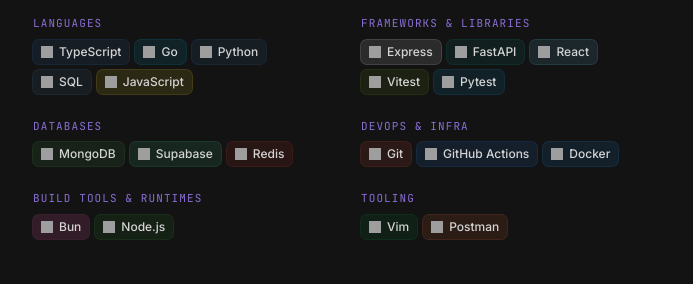
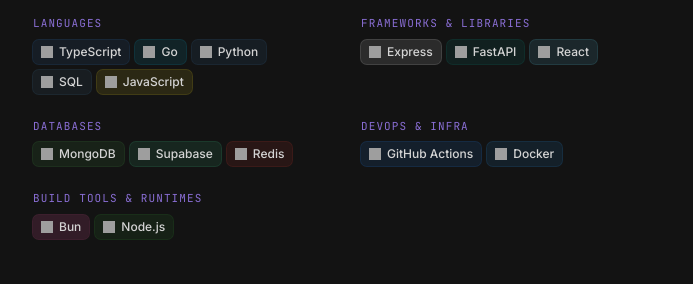
Before and after one commit to yuriongit/portfolio, a React (Vite) app: page / in a window 1280 px wide. Shown: the part 516-800 px from the top of the page, without its empty margins (295-988 px from the left). Built offline with nearby package versions, Linux system fonts and the light colour scheme; grey boxes are pictures that could not be loaded.

Commit message:
remove redundant skills

```diff
--- a/src/info.js
+++ b/src/info.js
@@ -4,8 +4,7 @@ import selfie from "./assets/selfie.webp";
 export const PROFILE = {
     name: "Yuri Okeren",
     title: "Software Engineer",
-  blurb:
-    "Software Engineer with over a year of experience building full-stack applications, from API design through deployment, with a growing focus on backend systems and architecture.",
+    blurb: "Software Engineer with over a year of experience building full-stack applications, from API design through deployment, with a growing focus on backend systems and architecture.",
     email: "yuri.dev44@outlook.com",
     phone: "365-737-0015",
     github: "https://github.com/yuriongit",
@@ -16,11 +15,10 @@ export const PROFILE = {
 
 export const SKILLS = {
     Languages: ["TypeScript", "Go", "Python", "SQL", "JavaScript"],
-  "Frameworks & Libraries": ["Express", "FastAPI", "React", "Vitest", "Pytest"],
+    "Frameworks & Libraries": ["Express", "FastAPI", "React"],
     Databases: ["MongoDB", "Supabase", "Redis"],
-  "DevOps & Infra": ["Git", "GitHub Actions", "Docker"],
+    "DevOps & Infra": ["GitHub Actions", "Docker"],
     "Build Tools & Runtimes": ["Bun", "Node.js"],
-  Tooling: ["Vim", "Postman"],
 };
 
 // Logo + brand-tinted badge per skill, via the Simple Icons CDN.
```
Lines whose indentation alone changed are shown as unchanged.
